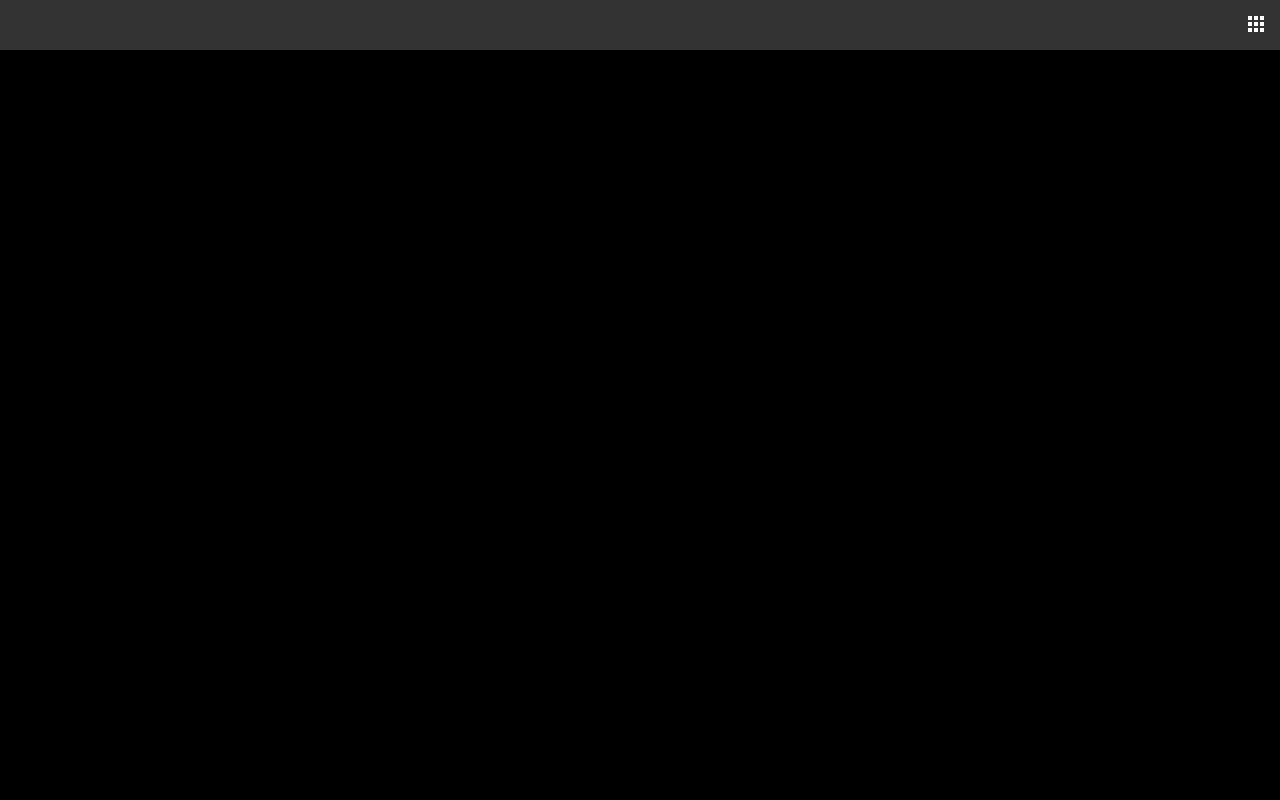
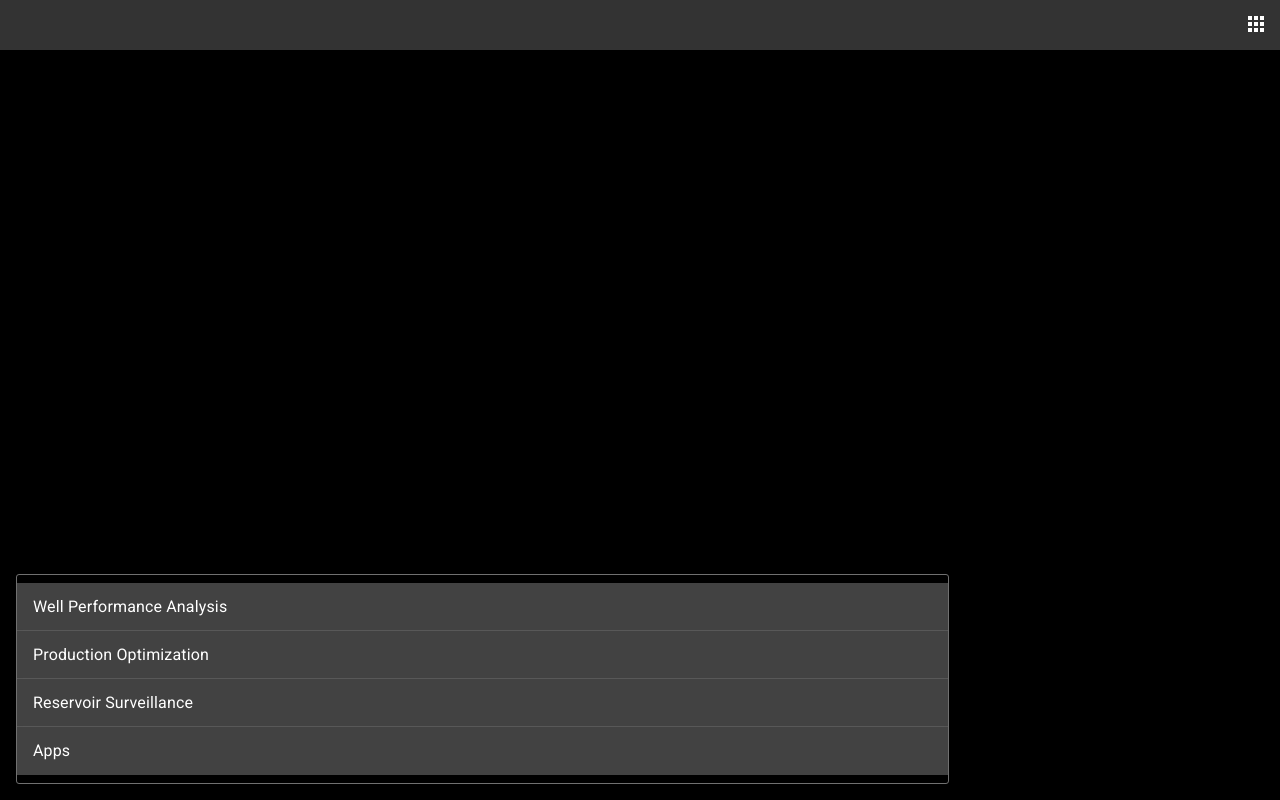
Before and after one commit to fadehelix/playground-dark-material, a React (Create React App) app: page / in a window 1280 px wide. Built offline with nearby package versions, Linux system fonts and the light colour scheme.

Commit message:
Display groups according to data from provided .json

```diff
--- /dev/null
+++ b/src/components/AppMenu/AppMenu.jsx
@@ -0,0 +1,82 @@
+import React, { useState, useEffect } from 'react';
+import PropTypes from 'prop-types';
+import { withStyles } from '@material-ui/core/styles';
+import { Menu } from '@material-ui/core';
+import { AppMenuGroup } from '../index';
+
+import Data from '../../data/data';
+
+const StyledMenu = withStyles({
+  paper: {
+    backdropFilter: 'blur(2px)',
+    background: 'rgba(0, 0, 0, .3)',
+    borderRadius: '3px',
+    border: '1px solid #707070',
+    display: 'flex',
+  },
+})((props) => (
+  <Menu
+    elevation={0}
+    getContentAnchorEl={null}
+    anchorOrigin={{
+      vertical: 'bottom',
+      horizontal: 'center',
+    }}
+    transformOrigin={{
+      vertical: 'top',
+      horizontal: 'right',
+    }}
+    {...props}
+  />
+));
+
+function AppMenu({ anchorElement }) {
+  const [anchorEl, setAnchorEl] = useState(true);
+  const [expandedGroup, setExpandedGroup] = useState('panel1');
+  const [groups, setGroups] = useState(null);
+
+  useEffect(() => {
+    setGroups(Data.getAllData);
+  }, []);
+
+  const handleExpand = (panel) => (event, newExpanded) => {
+    setExpandedGroup(newExpanded ? panel : false);
+  };
+
+  const handleOpen = (event) => {
+    setAnchorEl(event.currentTarget);
+  };
+  const handleClose = () => {
+    setAnchorEl(null);
+  };
+  return (
+    <div>
+      {anchorElement(handleOpen)}
+      <StyledMenu
+        id="customized-menu"
+        anchorEl={anchorEl}
+        keepMounted
+        open={Boolean(anchorEl)}
+        onClose={handleClose}
+      >
+        {!!groups &&
+          groups.map((group, index) => (
+            <AppMenuGroup
+              key={index}
+              title={group.displayText}
+              expandHandler={handleExpand}
+              sectionId={`group-${index}`}
+              expandedSectionId={expandedGroup}
+              pages={group.nodes}
+            />
+          ))}
+      </StyledMenu>
+    </div>
+  );
+}
+
+AppMenu.propTypes = {
+  anchorElement: PropTypes.func,
+};
+
+export default AppMenu;
--- a/src/components/AppMenu/Appmenu.jsx
+++ /dev/null
@@ -1,90 +0,0 @@
-import React, { useState, useEffect } from 'react';
-import PropTypes from 'prop-types';
-import { withStyles } from '@material-ui/core/styles';
-import { Menu } from '@material-ui/core';
-
-import MenuItem from '@material-ui/core/MenuItem';
-import ListItemIcon from '@material-ui/core/ListItemIcon';
-import ListItemText from '@material-ui/core/ListItemText';
-import InboxIcon from '@material-ui/icons/MoveToInbox';
-import DraftsIcon from '@material-ui/icons/Drafts';
-import SendIcon from '@material-ui/icons/Send';
-
-const StyledMenu = withStyles({
-  paper: {
-    border: '1px solid #d3d4d5',
-  },
-})((props) => (
-  <Menu
-    elevation={0}
-    getContentAnchorEl={null}
-    anchorOrigin={{
-      vertical: 'bottom',
-      horizontal: 'center',
-    }}
-    transformOrigin={{
-      vertical: 'top',
-      horizontal: 'center',
-    }}
-    {...props}
-  />
-));
-
-const StyledMenuItem = withStyles((theme) => ({
-  root: {
-    '&:focus': {
-      backgroundColor: theme.palette.primary.main,
-      '& .MuiListItemIcon-root, & .MuiListItemText-primary': {
-        color: theme.palette.common.white,
-      },
-    },
-  },
-}))(MenuItem);
-
-function Appmenu({ anchorElement }) {
-  const [anchorEl, setAnchorEl] = useState(null);
-
-  const handleOpen = (event) => {
-    setAnchorEl(event.currentTarget);
-  };
-  const handleClose = (event) => {
-    setAnchorEl(null);
-  };
-  return (
-    <div>
-      {anchorElement(handleOpen)}
-      <StyledMenu
-        id="customized-menu"
-        anchorEl={anchorEl}
-        keepMounted
-        open={Boolean(anchorEl)}
-        onClose={handleClose}
-      >
-        <StyledMenuItem>
-          <ListItemIcon>
-            <SendIcon fontSize="small" />
-          </ListItemIcon>
-          <ListItemText primary="Sent mail" />
-        </StyledMenuItem>
-        <StyledMenuItem>
-          <ListItemIcon>
-            <DraftsIcon fontSize="small" />
-          </ListItemIcon>
-          <ListItemText primary="Drafts" />
-        </StyledMenuItem>
-        <StyledMenuItem>
-          <ListItemIcon>
-            <InboxIcon fontSize="small" />
-          </ListItemIcon>
-          <ListItemText primary="Inbox" />
-        </StyledMenuItem>
-      </StyledMenu>
-    </div>
-  );
-}
-
-Appmenu.propTypes = {
-  anchorElement: PropTypes.func,
-};
-
-export default Appmenu;
--- /dev/null
+++ b/src/components/AppMenu/Group.jsx
@@ -0,0 +1,33 @@
+import React from 'react';
+import PropTypes from 'prop-types';
+
+import Accordion from '@material-ui/core/Accordion';
+import AccordionSummary from '@material-ui/core/AccordionSummary';
+import AccordionDetails from '@material-ui/core/AccordionDetails';
+import Typography from '@material-ui/core/Typography';
+
+Group.propTypes = {
+  sectionId: PropTypes.string,
+  expanded: PropTypes.string,
+  expandHandler: PropTypes.func,
+  title: PropTypes.string,
+};
+
+function Group({ expandHandler, sectionId, expandedSectionId, title, pages }) {
+  return (
+    <Accordion
+      square
+      expanded={expandedSectionId === sectionId}
+      onChange={expandHandler(sectionId)}
+    >
+      <AccordionSummary aria-controls="panel1d-content" id="panel1d-header">
+        <Typography>{title}</Typography>
+      </AccordionSummary>
+      <AccordionDetails>
+        {!!pages && pages.map((page) => <button>{page.displayText}</button>)}
+      </AccordionDetails>
+    </Accordion>
+  );
+}
+
+export default Group;
--- a/src/components/index.js
+++ b/src/components/index.js
@@ -1 +1,2 @@
-export { default as AppMenu } from './AppMenu/Appmenu';
+export { default as AppMenu } from './AppMenu/AppMenu';
+export { default as AppMenuGroup } from './AppMenu/Group';
--- /dev/null
+++ b/src/data/data.js
@@ -0,0 +1,9 @@
+import dataSource from './dataSource.json';
+
+const getAllData = () => {
+  return dataSource;
+};
+
+export default {
+  getAllData,
+};
--- /dev/null
+++ b/src/data/dataSource.json
@@ -0,0 +1,106 @@
+[
+  {
+    "displayText": "Well Performance Analysis",
+    "type": "GROUP",
+    "nodes": [
+      {
+        "displayText": "Inflow Performance",
+        "type": "PAGE",
+        "nodes": []
+      },
+      {
+        "displayText": "Vertical Lift Performance",
+        "type": "PAGE",
+        "nodes": []
+      },
+      {
+        "displayText": "System Nodal",
+        "type": "PAGE",
+        "nodes": []
+      },
+      {
+        "displayText": "Sensitivity",
+        "type": "PAGE",
+        "nodes": []
+      },
+      {
+        "displayText": "Forecasting",
+        "type": "PAGE",
+        "nodes": []
+      },
+      {
+        "displayText": "Bottomhole Pressure",
+        "type": "PAGE",
+        "nodes": []
+      },
+      {
+        "displayText": "Productivity Index",
+        "type": "PAGE",
+        "nodes": []
+      },
+      {
+        "displayText": "Diagnostics",
+        "type": "PAGE",
+        "nodes": []
+      }
+    ]
+  },
+  {
+    "displayText": "Production Optimization",
+    "type": "GROUP",
+    "nodes": [
+      {
+        "displayText": "Event Detection",
+        "type": "PAGE",
+        "nodes": []
+      },
+      {
+        "displayText": "Virtual Metering",
+        "type": "PAGE",
+        "nodes": []
+      }
+    ]
+  },
+  {
+    "displayText": "Reservoir Surveillance",
+    "type": "GROUP",
+    "nodes": [
+      {
+        "displayText": "Flood Efficiency",
+        "type": "PAGE",
+        "nodes": []
+      },
+      {
+        "displayText": "Material Balance",
+        "type": "PAGE",
+        "nodes": []
+      }
+    ]
+  },
+  {
+    "displayText": "Apps",
+    "type": "GROUP",
+    "nodes": [
+      {
+        "displayText": "Graph Network Analysis",
+        "type": "PAGE",
+        "nodes": []
+      },
+      {
+        "displayText": "Optimization Solver",
+        "type": "PAGE",
+        "nodes": []
+      },
+      {
+        "displayText": "ML Proxy Model Builder",
+        "type": "PAGE",
+        "nodes": []
+      },
+      {
+        "displayText": "Time Series Analysis",
+        "type": "PAGE",
+        "nodes": []
+      }
+    ]
+  }
+]
```
Also changed, not shown: src/App.js (+1 -7 lines).
